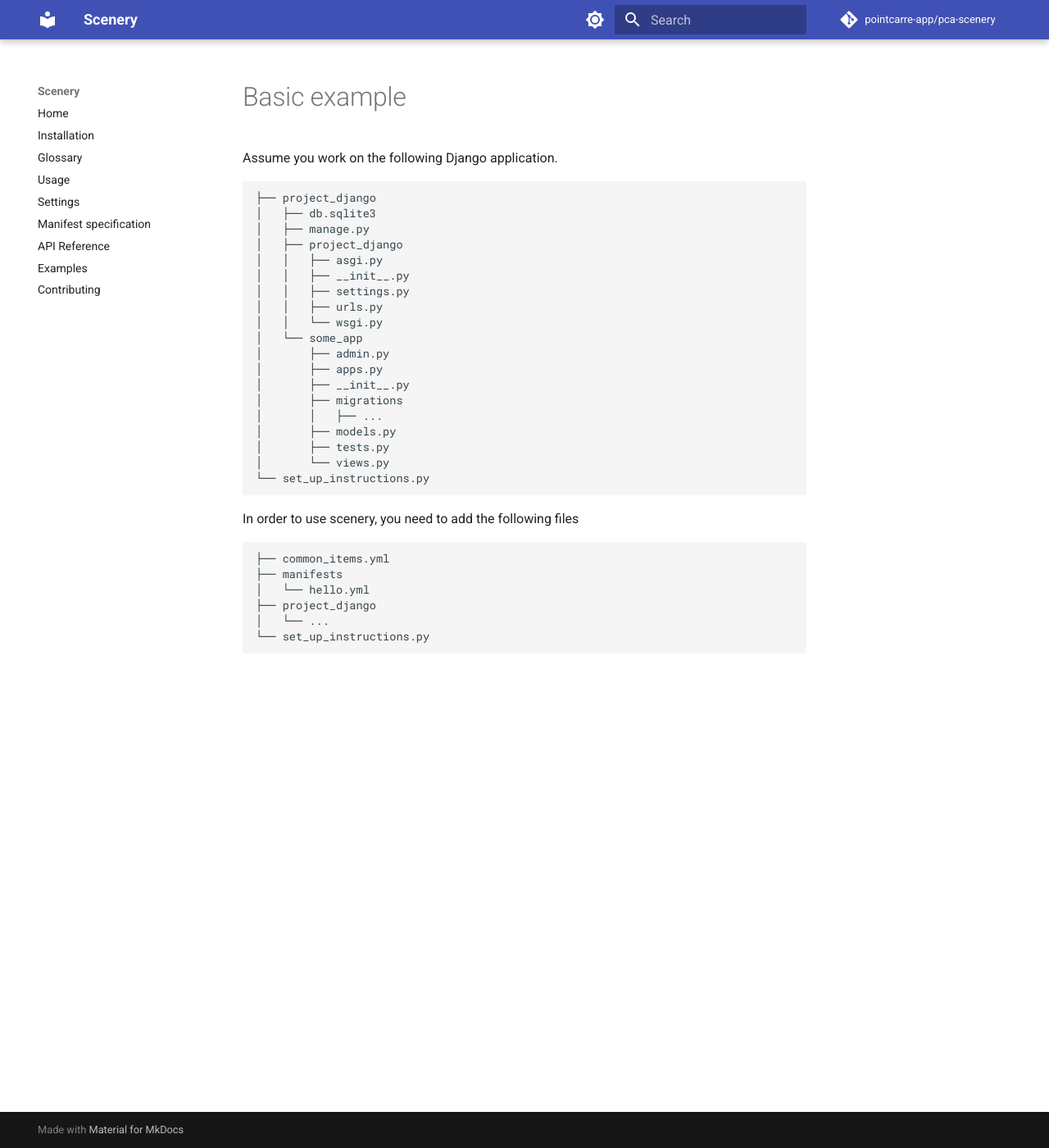
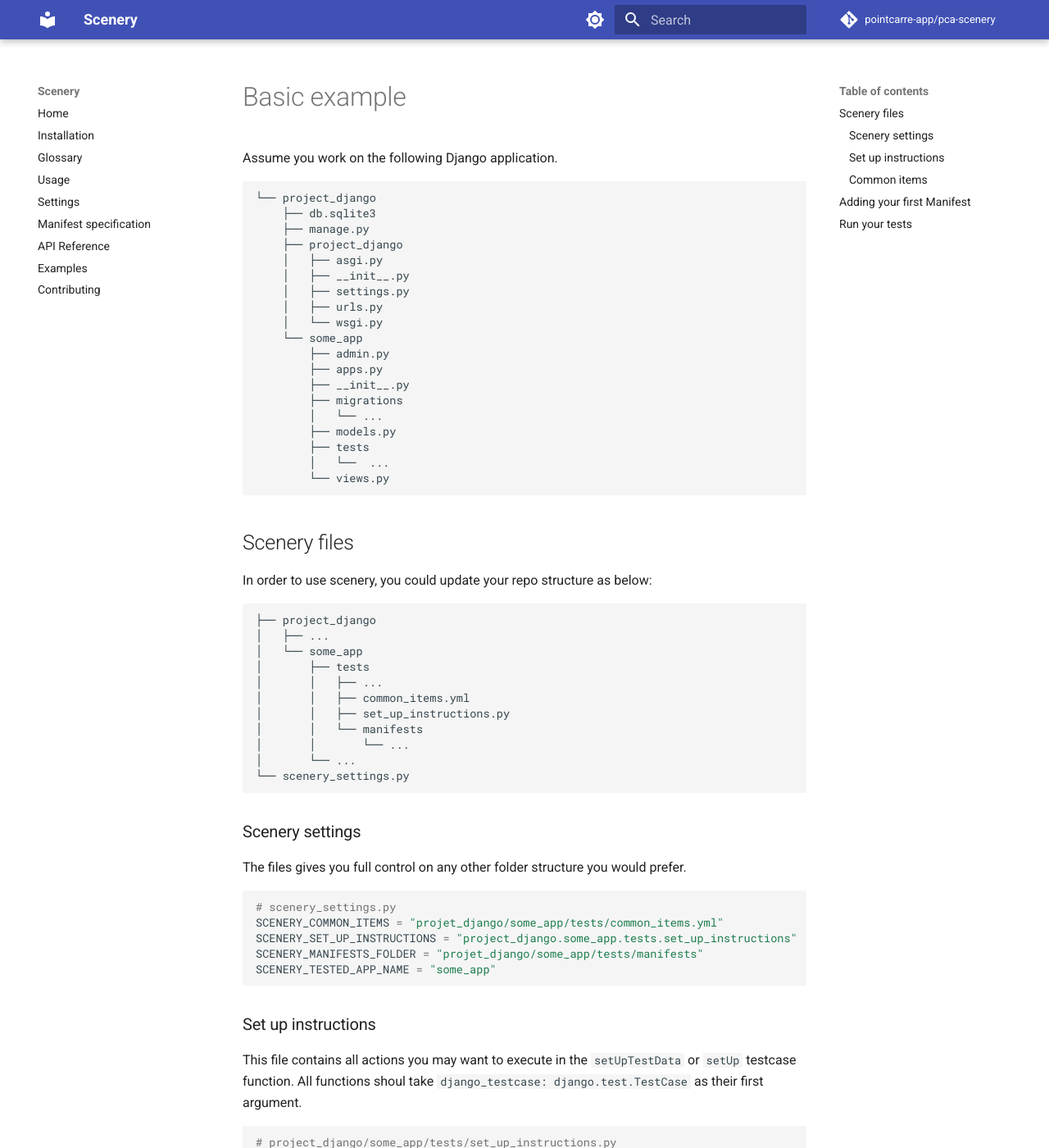
Before and after one commit to pointcarre-app/pca-scenery, an MkDocs documentation site: the page built from docs/examples/basic.md, in a window 1280 px wide and 1400 px high. Shown: the whole window at 82% size. Built offline with MkDocs 1.6.1 and Material for MkDocs 9.7.7, drawn with Linux system fonts in a browser that asks for light colours; comment, search, counter and statistics services are not loaded; some of the changed text lies outside the part shown.

Commit message:
contributin and examples

````diff
--- a/docs/examples/basic.md
+++ b/docs/examples/basic.md
@@ -3,36 +3,162 @@
 Assume you work on the following Django application.
 
 ```plaintext
-
-├── project_django
-│   ├── db.sqlite3
-│   ├── manage.py
-│   ├── project_django
-│   │   ├── asgi.py
-│   │   ├── __init__.py
-│   │   ├── settings.py
-│   │   ├── urls.py
-│   │   └── wsgi.py
-│   └── some_app
-│       ├── admin.py
-│       ├── apps.py
-│       ├── __init__.py
-│       ├── migrations
-│       │   ├── ...
-│       ├── models.py
-│       ├── tests.py
-│       └── views.py
-└── set_up_instructions.py
+└── project_django
+    ├── db.sqlite3
+    ├── manage.py
+    ├── project_django
+    │   ├── asgi.py
+    │   ├── __init__.py
+    │   ├── settings.py
+    │   ├── urls.py
+    │   └── wsgi.py
+    └── some_app
+        ├── admin.py
+        ├── apps.py
+        ├── __init__.py
+        ├── migrations
+        │   └── ...
+        ├── models.py
+        ├── tests
+        │   └──  ...
+        └── views.py
 ```
 
-In order to use scenery, you need to add the following  files
+## Scenery files
+
+In order to use scenery, you could update your repo structure as below:
 
 ```plaintext
+├── project_django
+│   ├── ...
+│   └── some_app
+│       ├── tests
+│       │   ├── ...
+│       │   ├── common_items.yml
+│       │   ├── set_up_instructions.py
+│       │   └── manifests
+│       │       └── ...
+│       └── ...
+└── scenery_settings.py
+```
 
-├── common_items.yml
-├── manifests
-│   └── hello.yml
-├── project_django
-│   └── ...
-└── set_up_instructions.py
+### Scenery settings
+
+The files gives you full control on any other folder structure you would prefer.
+
+```python
+# scenery_settings.py
+SCENERY_COMMON_ITEMS = "projet_django/some_app/tests/common_items.yml"
+SCENERY_SET_UP_INSTRUCTIONS = "project_django.some_app.tests.set_up_instructions"
+SCENERY_MANIFESTS_FOLDER = "projet_django/some_app/tests/manifests"
+SCENERY_TESTED_APP_NAME = "some_app"
 ```
+
+### Set up instructions
+
+This file contains all actions you may want to execute in the `setUpTestData` or `setUp` testcase function. All functions shoul take `django_testcase: django.test.TestCase` as their first argument.
+
+```python
+# project_django/some_app/tests/set_up_instructions.py
+
+def reset_db(django_testcase):
+    """Reset your database."""
+    ...
+
+def create_test_user(
+        django_testcase,
+        *,
+        username,
+        field,
+        first_name,
+        last_name,
+        foo):
+    """Create a new user in your database"""
+    ...
+```
+
+### Common items
+
+This file allows you to store data you want to use accross many tests. In this file, you can take full adavantage of the yaml syntax.
+
+```yaml
+# project_django/some_app/tests/common_items.yml
+
+EMAIL: &email some@mail.com
+PASSWORD: &password somepassword
+
+CREDENTIALS: &credentials
+  username : *email
+  password : *password
+
+SOMEONE: &someone
+  first_name : John
+  last_name : Doe
+
+TESTUSER:
+  <<: *credentials
+  <<: *someone
+  foo : bar
+
+```
+
+## Adding your first Manifest
+
+
+Assume you want to test your login view
+
+```python
+# project_django/some_app/views.py
+def login(request):
+    ...
+
+```
+
+You can now write a basic manifest that will check your view accepts an existing user and block if the provided credentials do not match what is in the database.
+
+
+```yaml
+# project_django/some_app/tests/manifests/login.yml
+set_up:
+  # Reset the database
+  - reset_db
+  # Create a test user based on credentials defined in
+  # project_django/some_app/tests/common_items.yml
+  - create_testuser:
+      !common-item TESTUSER
+
+cases:
+  # Case 1: correct credentials, we expect the 200 code status
+  success:
+    credentials:
+        !common-item CREDENTIALS # this is the ID as it appears in the common items YAML file
+    status_code: 200
+  # Case 2: wrong credentials, we expect the 401 code status
+  failure:
+    credentials:
+        !common-item # this syntax allows to add/overwrite attributes
+        ID: CREDENTIALS
+        password: wrongpassword
+    status_code: 401
+
+scene:
+  method: POST
+  url: app:login
+  data: !case credentials
+  directives:
+    - status_code: !case status_code
+```
+
+
+> [!WARNING] Only a subset of YAML syntax is supported in the manifests. Please read [the full manifest specification](../manifest_specification.md)
+
+
+## Run your tests
+
+You are now all set up to launch scenery!
+
+```bash
+python -m scenery --django_settings=project_dango.project_django.settings
+```
+
+Or add it in your CI workflow.
````
Also changed, not shown: docs/contributing.md (+1 -0 lines), docs/manifest_specification.md (+1 -1 lines), 1 other file.
